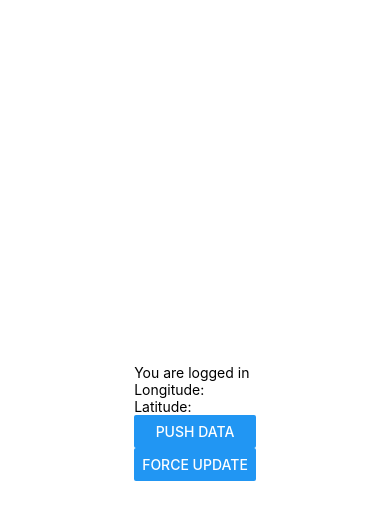
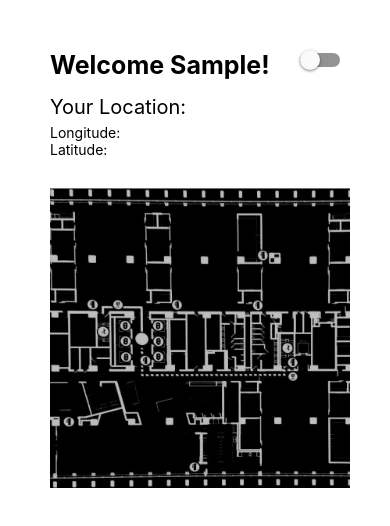
Before and after one commit to Tokery/honeyhackmobile, a React Native app: screen / in a window 390 px wide. Both pictures are taken after typing "Sample", "Sample", "Sample", "Sample" into the empty fields and a click on the button "SUBMIT INFO". Shown: the top 526 px of the page. Built offline with nearby package versions, Linux system fonts and the light colour scheme; no server answers.

Commit message:
UI touchups

```diff
--- a/App.js
+++ b/App.js
@@ -1,5 +1,5 @@
 import React from 'react';
-import { StyleSheet, Text, View, TextInput, Button, PermissionsAndroid } from 'react-native';
+import { StyleSheet, Text, View, TextInput, Button, PermissionsAndroid, Switch, Image } from 'react-native';
 import LoginComponent from './LoginComponent';
 // import { lchmod } from 'fs';
 
@@ -33,7 +33,8 @@ export default class App extends React.Component {
       error: null,
       loggedIn: false,
       employeeData: null,
-      message: ""
+      message: "",
+      isDeveloper: false
     }
   }
 
@@ -143,14 +144,24 @@ export default class App extends React.Component {
       <View style={styles.container}>
         {!this.state.loggedIn ?
           <LoginComponent submitInfo={this.submitInfo.bind(this)}/> :
-          <View>
-            <Text>You are logged in</Text>
+          <View style={styles.loggedInContainer}>
+            <View style={{marginBottom: 15, flexDirection: 'row', justifyContent: 'space-between'}}>
+              <Text style={{fontSize: 25, fontWeight: 'bold'}}>Welcome {this.state.employeeData.username}!</Text>
+              <Switch value={this.state.isDeveloper} onValueChange={() => this.setState({isDeveloper: !this.state.isDeveloper})}/>
+            </View>
+            <Text style={{fontSize: 20, marginBottom: 5}}>Your Location:</Text>
             <Text>Longitude: {this.state.longitude}</Text>
             <Text>Latitude: {this.state.latitude}</Text>
-            <Button title="Push Data" onPress={this.pushData.bind(this)}/>
-            <Button title="Force Update" onPress={this.fineLocation.bind(this)}/>
-            <Text>{this.state.message}</Text>
+            {this.state.isDeveloper &&
+            <View>
+              <Button title="Push Data" onPress={this.pushData.bind(this)} style={styles.buttonStyle}/>
+              <Button title="Force Update" onPress={this.fineLocation.bind(this)} style={styles.buttonStyle}/>
+              <Text>{this.state.message}</Text>
+            </View>
+            }
+          <Image style={styles.mapStyle} source={require('./floorplan.jpeg')} resizeMethod='resize'/>
           </View>
+
         }
       </View>
     );
@@ -164,4 +175,17 @@ const styles = StyleSheet.create({
     alignItems: 'center',
     justifyContent: 'center',
   },
+  loggedInContainer: {
+    flexGrow: 1,
+    alignSelf: 'stretch',
+    padding: 50
+  },
+  buttonStyle: {
+    marginTop: 10
+  },
+  mapStyle: {
+    marginTop: 30,
+    width: 300,
+    height: 300
+  }
 });
```
Also changed, not shown: floorplan.jpeg (added), 2325 other files (tests, documents, lock files or other folders).
